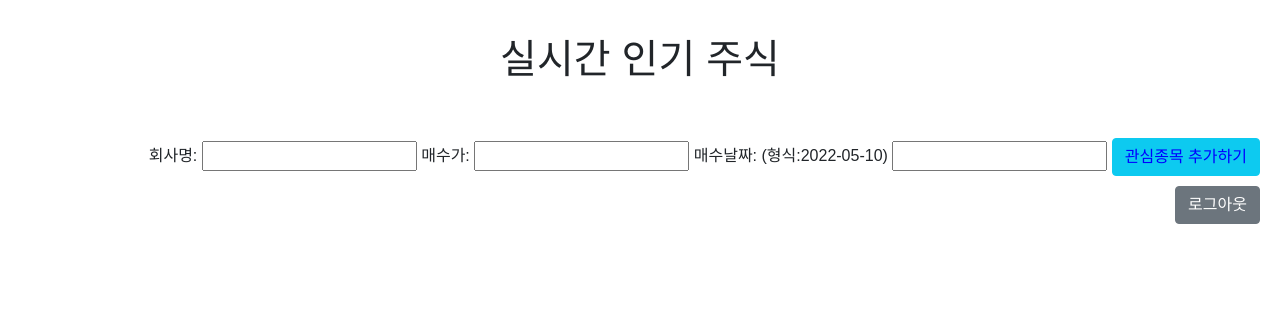
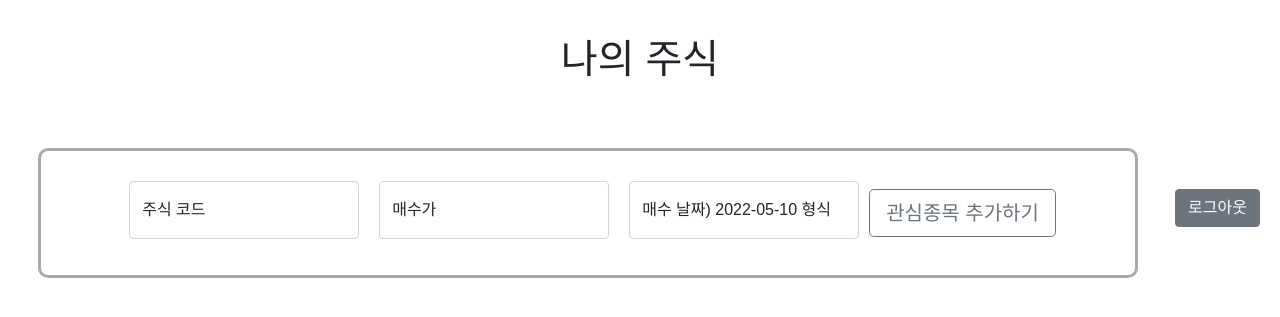
Before and after one commit to SangHoonly/stock_team4, a Flask app: template templates/user_main.html in a window 1280 px wide. Shown: the top 317 px of the page. Run offline with Flask 2, Linux system fonts and the light colour scheme; the template is opened without the code that fills it, so the values that code supplies are empty; some libraries are stand-ins or nearby versions.

Commit message:
user_main에 소이님이 변경한 UI적용 완료.

```diff
--- a/templates/user_main.html
+++ b/templates/user_main.html
@@ -181,11 +181,11 @@
             }
 
         </script>
-
     <style>
-            * {
+        *, button, input {
             font-family: 'Gowun Dodum', sans-serif;
         }
+
 
         .chart-group {
             width: 100%;
@@ -204,7 +204,6 @@
         }
 
         #myButton {
-                color: blue;
             font-family: 'Gowun Dodum', sans-serif;
         }
 
@@ -225,27 +224,60 @@
         .card {
             margin: 5px;
         }
+
+        .newInfo {
+            border: 3px solid darkgray;
+            border-radius: 10px;
+            width: 100%;
+            max-width: 1100px;
+            margin: 10px auto 10px auto;
+            padding: 20px;
+            display: flex;
+            flex-direction: row;
+            justify-content: center;
+            align-items: center;
+        }
+
+        .twoGroup {
+            display: flex;
+            flex-direction: row;
+            justify-content: center;
+            align-items: center;
+        }
+
+        .form-floating {
+            margin: 10px;
+        }
+
     </style>
     </head>
 
     <body>
-    <h1 class="h1">실시간 인기 주식</h1>
+    <h1 class="h1">나의 주식</h1>
+    <div class="twoGroup">
+        <div class="newInfo">
+            <div class="form-floating mb-3" style="width:230px">
+                <input type="text" class="form-control" id="company_name" placeholder="종목코드">
+                <label for="company_name">주식 코드</label>
+            </div>
+            <div class="form-floating mb-3" style="width:230px">
+                <input type="text" class="form-control" id="buy_price" placeholder="매수가">
+                <label for="buy_price">매수가</label>
+            </div>
+            <div class="form-floating mb-3" style="width:230px">
+                <input type="text" class="form-control" id="buy_date" placeholder="매수날짜">
+                <label for="buy_date">매수 날짜) 2022-05-10 형식</label>
+            </div>
+            <button type="button" id="myButton" onclick="addMyStock()" class="btn btn-outline-secondary btn-lg">관심종목 추가하기
+            </button>
+        </div>
         <div id="my-button-group" class="button-group">
-        <div>
-            <label for="company_name">회사명: </label>
-            <input id="company_name" type="text">
-            <label for="buy_price">매수가: </label>
-            <input id="buy_price" type="text">
-            <label for="buy_date">매수날짜: (형식:2022-05-10)</label>
-            <input id="buy_date" type="text">
-            <button type="button" id="myButton" onclick="addMyStock()" class="btn btn-info">관심종목 추가하기</button>
-        </div>
             <button type="button" id="logout" onclick="logout()" class="btn btn-secondary">로그아웃</button>
         </div>
+    </div>
 
-    <div class="chart-group">
+    <div class="chart-group" style="margin-top : 20px">
         <div class="row row-cols-1 row-cols-md-3 g-1" id="cards-box">
-
         </div>
     </div>
 
```
Lines whose indentation alone changed are shown as unchanged.
